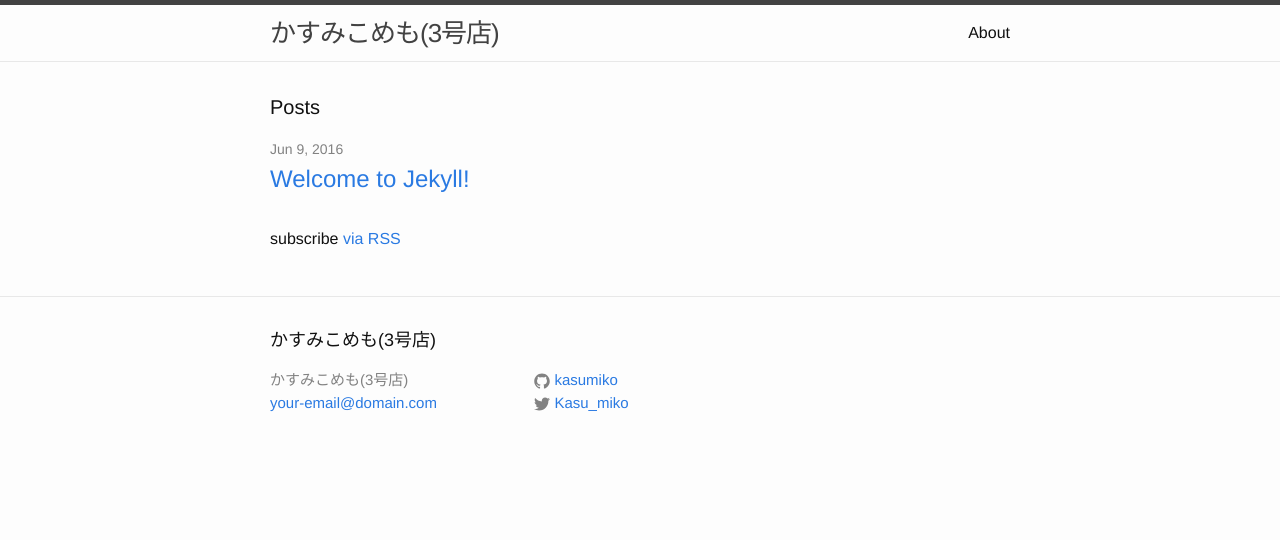
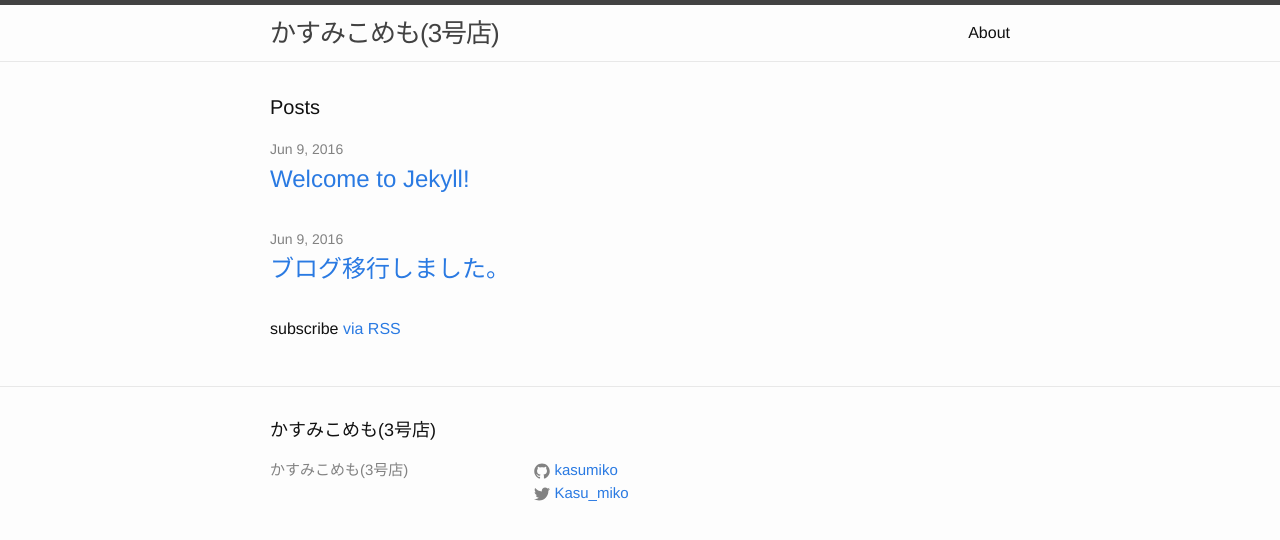
Before and after one commit to kasumiko/kasumiko.github.io, a Jekyll site: the page built from index.html, in a window 1280 px wide. Shown: the top 540 px of the page. Built offline with Jekyll 4.4.1, drawn with Linux system fonts in a browser that asks for light colours.

Commit message:
renewal message

```diff
--- a/_config.yml
+++ b/_config.yml
@@ -7,7 +7,7 @@
 
 # Site settings
 title: かすみこめも(3号店)
-email: your-email@domain.com
+email:
 description: # this means to ignore newlines until "baseurl:
 baseurl: "" # the subpath of your site, e.g. /blog
 url: "http://yourdomain.com" # the base hostname & protocol for your site
--- /dev/null
+++ b/_posts/2016-06-09-renewal-blog.md
@@ -0,0 +1,5 @@
+---
+layout: post
+title: "ブログ移行しました。"
+---
+移行したよ〜〜〜
```
